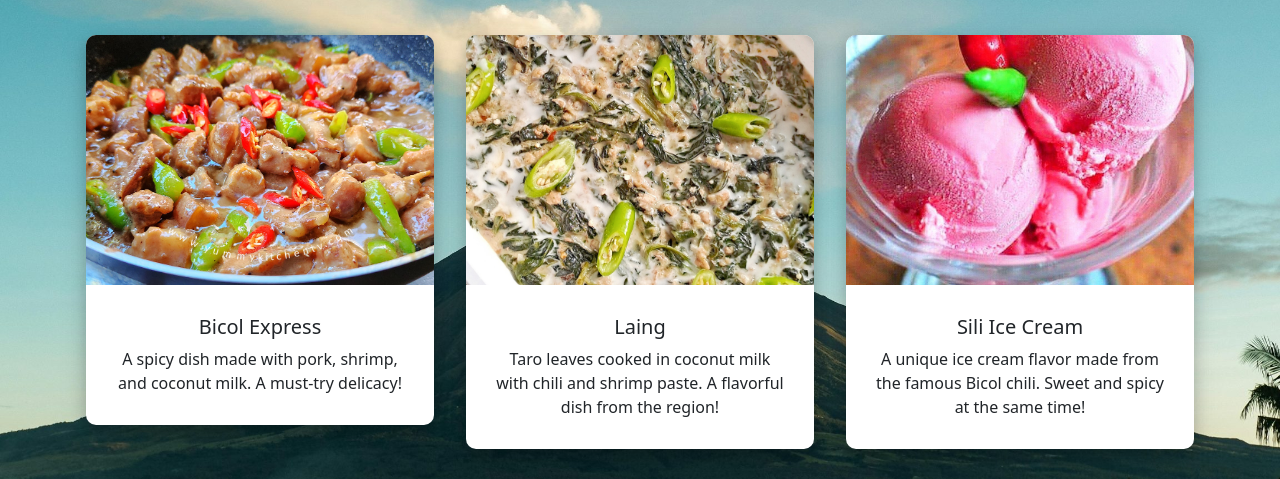
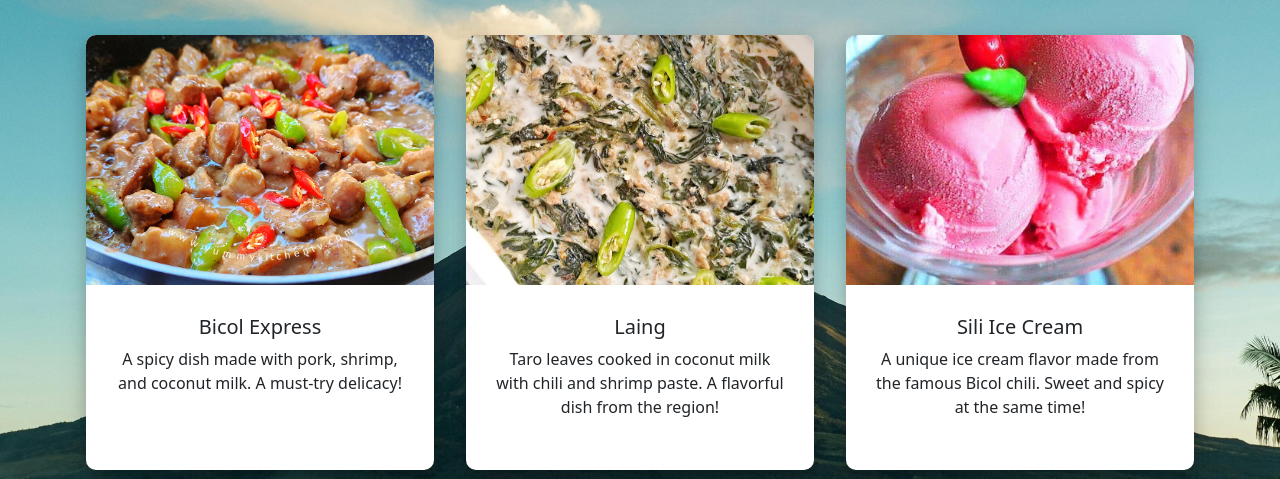
Before and after one commit to ChristleDeyna/ChristleDeyna.github.io, a plain HTML site: page homepage/delicacies.html in a window 1280 px wide. Shown: the part 101-580 px from the top of the page. Drawn offline with nearby package versions, Linux system fonts and the light colour scheme.

Commit message:
Update delicacies.html

```diff
--- a/homepage/delicacies.html
+++ b/homepage/delicacies.html
@@ -29,6 +29,7 @@
             border: none;
             border-radius: 10px;
             box-shadow: 0 8px 15px rgba(0, 0, 0, 0.2), 0 4px 30px rgba(0, 0, 0, 0.1);
+            height: 105%;
         }
 
         .card-img-top {
```
